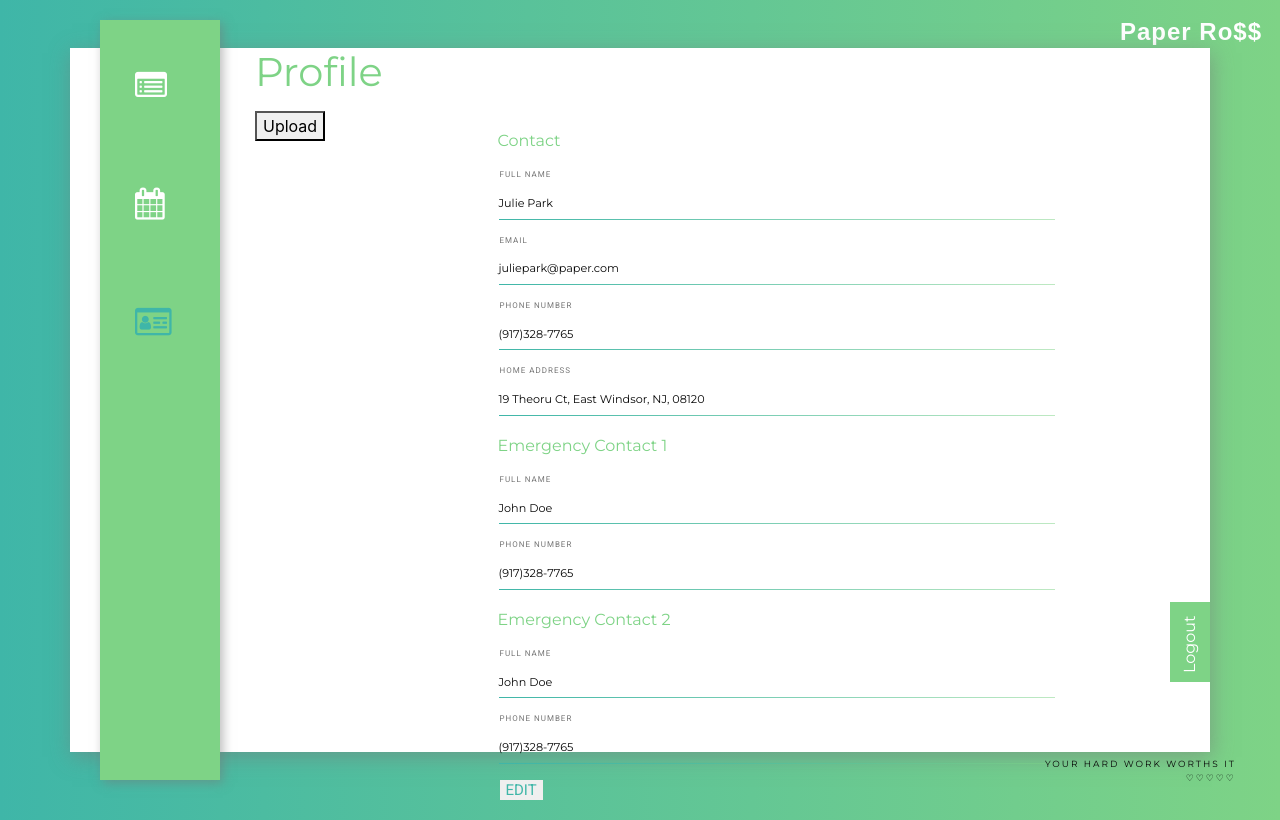
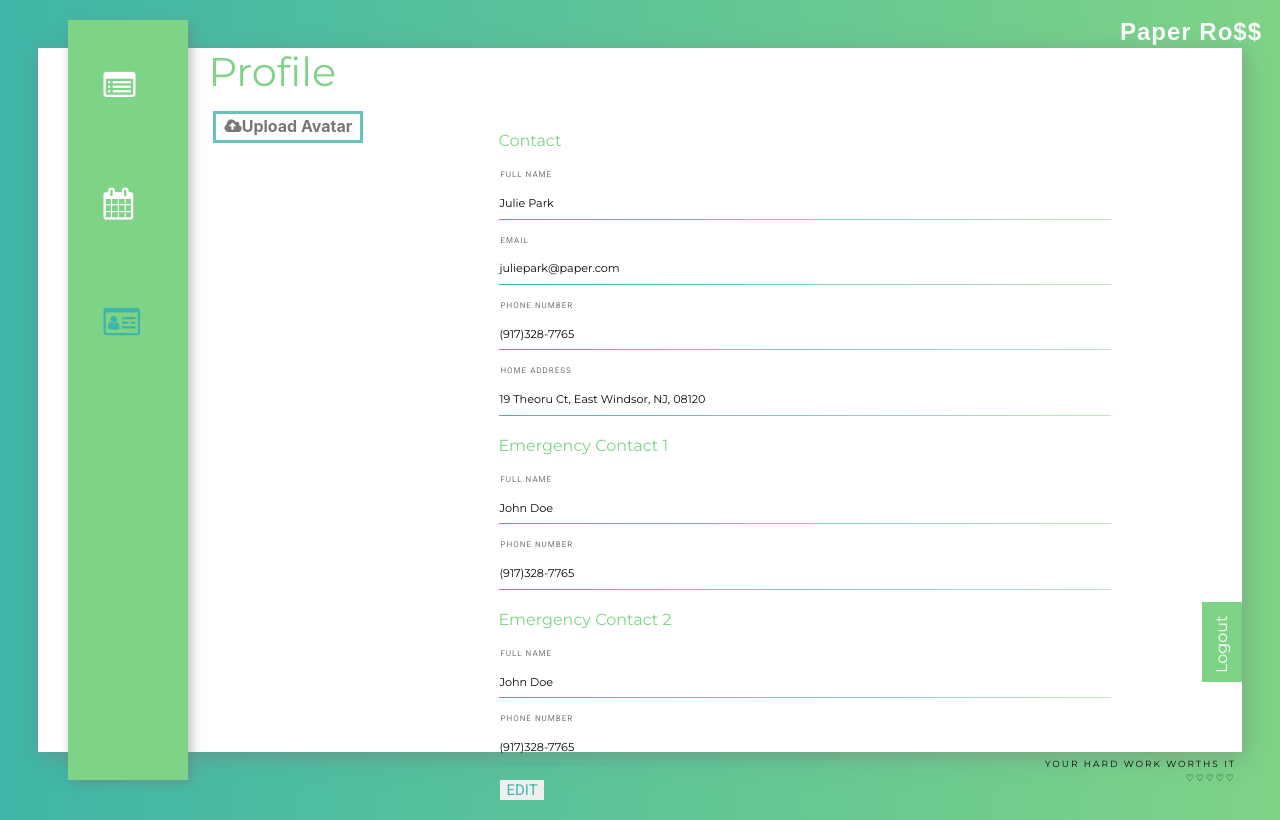
Before and after one commit to paperRoll/paper-roll-frontend, a React (Create React App) app: page /profile in a window 1280 px wide. Built offline with nearby package versions, Linux system fonts and the light colour scheme.

Commit message:
content edit can be saved

```diff
--- a/src/App.css
+++ b/src/App.css
@@ -7,7 +7,7 @@ body {
   background: linear-gradient(to right, #3fb6a8, #7ed386);
 }
 
-.container {
+.app-container {
   background: #ffffff;
   width: 94%;
   height: 88%;
--- a/src/App.js
+++ b/src/App.js
@@ -20,7 +20,7 @@ function App() {
     </Switch>
   )
   return (
-    <div class="container">
+    <div class="app-container">
       <Logout />
       <div class="leftbox">
         <Navigation/>
--- /dev/null
+++ b/src/containers/Profile/Avatar/Avatar.css
@@ -0,0 +1,13 @@
+.fileUpload input[type="file"] {
+    display: none;
+  }
+
+  .fileUpload {
+    border: 3px solid #66C4B9;
+    cursor: pointer;
+    width: 150px;
+    height: 32px;
+    margin-left: 20px;
+    color: #777777;
+    font-weight: bold;
+  }
--- a/src/containers/Profile/Avatar/Avatar.js
+++ b/src/containers/Profile/Avatar/Avatar.js
@@ -1,12 +1,14 @@
 import React, { Component } from 'react';
 import 'bootstrap/dist/css/bootstrap.min.css';
+import './Avatar.css'
 
 class Avatar extends Component {
 
     render() {
         return (
-           <div class="col-md-3">
-              <button>Upload</button>
+           <div class="col-md-3" className="fileUpload">
+                <input type="file"></input>
+                <i class="fa fa-cloud-upload"></i>Upload Avatar
            </div>
         )
     }
--- a/src/containers/Profile/Info/Info.css
+++ b/src/containers/Profile/Info/Info.css
@@ -1,6 +1,7 @@
 .profile-content {
     height: 100%;
     width: 100%;
+    margin-left: 120px;
   }
   .profile-content h1 {
     font-family: "Montserrat", sans-serif;
@@ -18,13 +19,16 @@
     letter-spacing: 1px;
     margin-left: 2px;
   }
-
+  .profile-content-onedit p {
+    border-style: groove;
+  }
   .profile-pic {
     flex: 1;
     height: 100%;
     width: 100%;
   }
   .profile-content input {
+    line-height: 2.22;
     border-width: 2px;
     border-style: solid;
     /* border-image: linear-gradient(to right, #3fb6a8, rgba(126, 211, 134, 0.5)) 1 0%; */
@@ -48,7 +52,3 @@
     border: none;
     color: #3fb6a8;
   }
-
-input.space {
-    line-height: 2.2;
-  }
--- a/src/containers/Profile/Info/Info.js
+++ b/src/containers/Profile/Info/Info.js
@@ -3,7 +3,9 @@ import 'bootstrap/dist/css/bootstrap.min.css';
 import './Info.css';
 
 class Info extends Component {
-    state = {
+    constructor(props) {
+        super(props);
+        this.state = {
             email: "juliepark@paper.com",
             phoneNumber: "(917)328-7765",
             address: "19 Theoru Ct, East Windsor, NJ, 08120",
@@ -13,10 +15,25 @@ class Info extends Component {
             emergencyContactPhone2: "(917)328-7765",
             isInEditMode: false
         }
+    }
+
 
     changeEditMode = () => {
         this.setState({
             isInEditMode: !this.state.isInEditMode
+        })
+    }
+
+    updateComponentValue = () => {
+        this.setState({
+            isInEditMode: false,
+            email: this.refs.email.value,
+            phoneNumber: this.refs.phoneNumber.value,
+            address: this.refs.address.value,
+            emergencyContactName1: this.refs.emergencyContactName1.value,
+            emergencyContactPhone1: this.refs.emergencyContactPhone1.value,
+            emergencyContactName2: this.refs.emergencyContactName2.value,
+            emergencyContactPhone2: this.refs.emergencyContactPhone2.value
         })
     }
 
@@ -62,25 +79,25 @@ class Info extends Component {
                      <p>Julie Park</p>
 
                     <h2>Email</h2>
-                    <input class="space" type="text" placeholder={this.state.email} />
+                    <input type="text" defaultValue={this.state.email} ref="email"/>
                     <h2>Phone Number</h2>
-                    <input class="space" type="text" placeholder={this.state.phoneNumber} />
+                    <input type="text" defaultValue={this.state.phoneNumber} ref="phoneNumber"/>
                     <h2>Home Address</h2>
-                    <input class="space" type="text" placeholder={this.state.address} />
+                    <input type="text" defaultValue={this.state.address} ref="address"/>
 
                     <h1>Emergency Contact 1</h1>
                     <h2>Full Name</h2>
-                    <input class="space" type="text" placeholder={this.state.emergencyContactName1} />
+                    <input type="text" defaultValue={this.state.emergencyContactName1} ref="emergencyContactName1"/>
                     <h2>Phone Number</h2>
-                    <input class="space" type="text" placeholder={this.state.emergencyContactPhone1} />
+                    <input type="text" defaultValue={this.state.emergencyContactPhone1} ref="emergencyContactPhone1"/>
 
                     <h1>Emergency Contact 2</h1>
                     <h2>Full Name</h2>
-                    <input class="space" type="text" placeholder={this.state.emergencyContactName2} />
+                    <input type="text" defaultValue={this.state.emergencyContactName2} ref="emergencyContactName2"/>
                     <h2>Phone Number</h2>
-                    <input class="space" type="text" placeholder={this.state.emergencyContactPhone2} />
+                    <input type="text" defaultValue={this.state.emergencyContactPhone2} ref="emergencyContactPhone2"/>
 
-                    <h2><button class="profile-btn" onClick={this.changeEditMode}>Save</button></h2>
+                    <h2><button class="profile-btn" onClick={this.updateComponentValue}>Save</button></h2>
 
                 </div>
             </div>
```
Lines whose indentation alone changed are shown as unchanged.
